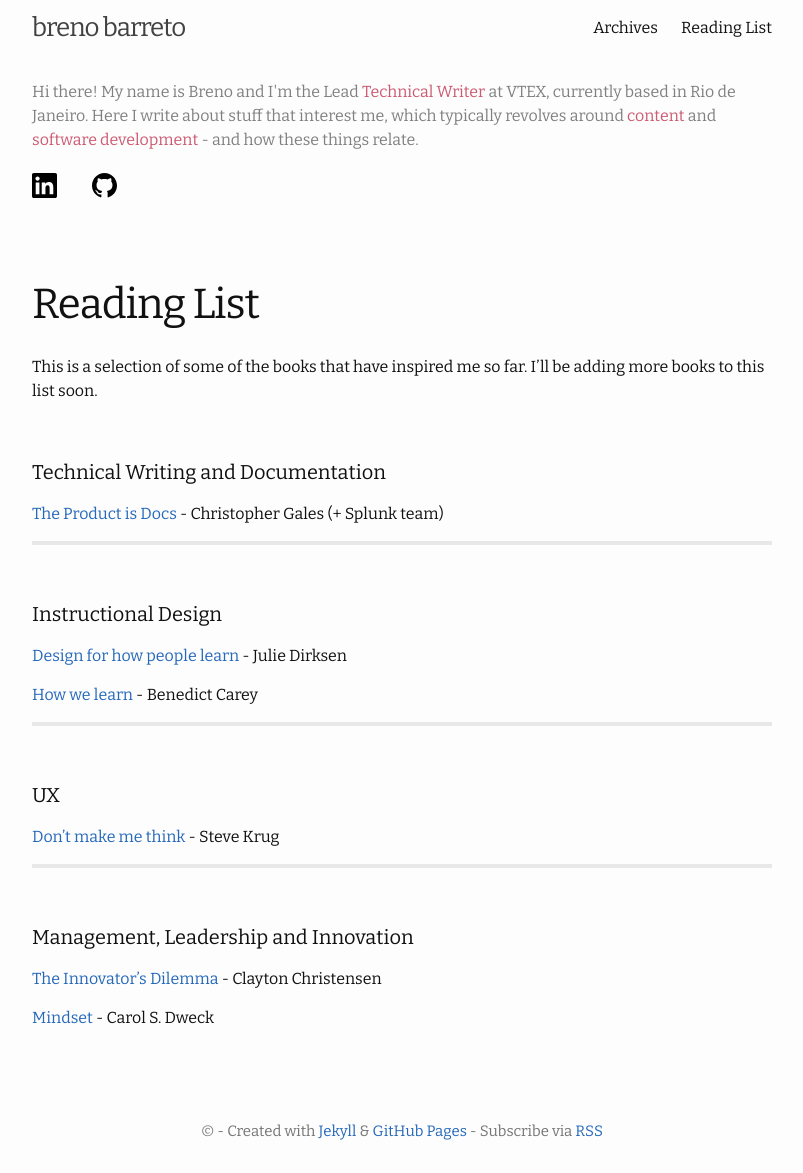
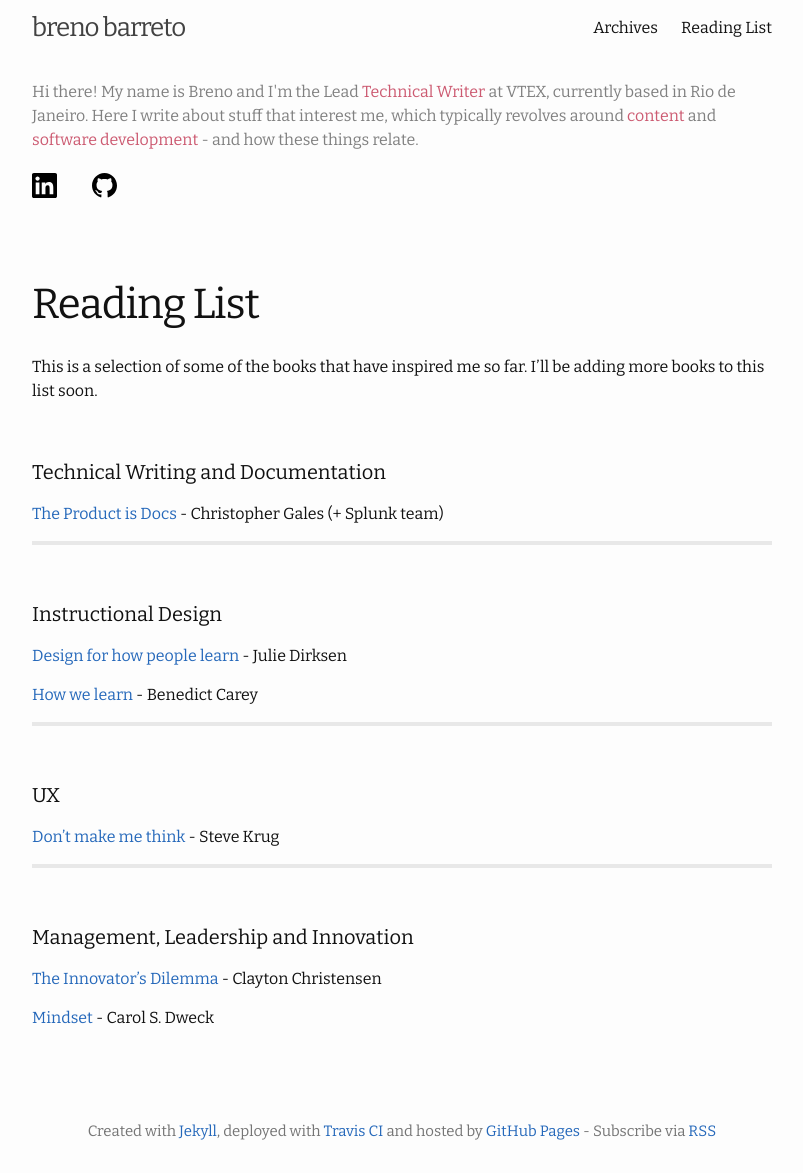
Before and after one commit to brenobarreto/brenobarreto.github.io, a Jekyll site: the page built from reading-list.md, in a window 1280 px wide. Shown: the whole page, without its empty margins (238-1041 px from the left). Built offline with Jekyll 4.4.1, drawn with Linux system fonts in a browser that asks for light colours.

Commit message:
Add mention to Travis CI to the footer

```diff
--- a/_includes/footer_content.html
+++ b/_includes/footer_content.html
@@ -2,4 +2,4 @@
 {% if site.feed and site.feed.path %}
   {% assign feed_path = site.feed.path %}
 {% endif %}
-&copy; {{ site.author }} - Created with <a href="https://jekyllrb.com">Jekyll</a> &amp; <a href="https://pages.github.com/">GitHub Pages</a> - Subscribe via <a href="{{ feed_path | absolute_url }}">RSS</a>
+Created with <a href="https://jekyllrb.com">Jekyll</a>, deployed with <a href="https://travis-ci.org/">Travis CI</a> and hosted by <a href="https://pages.github.com/">GitHub Pages</a> - Subscribe via <a href="{{ feed_path | absolute_url }}">RSS</a>
```
